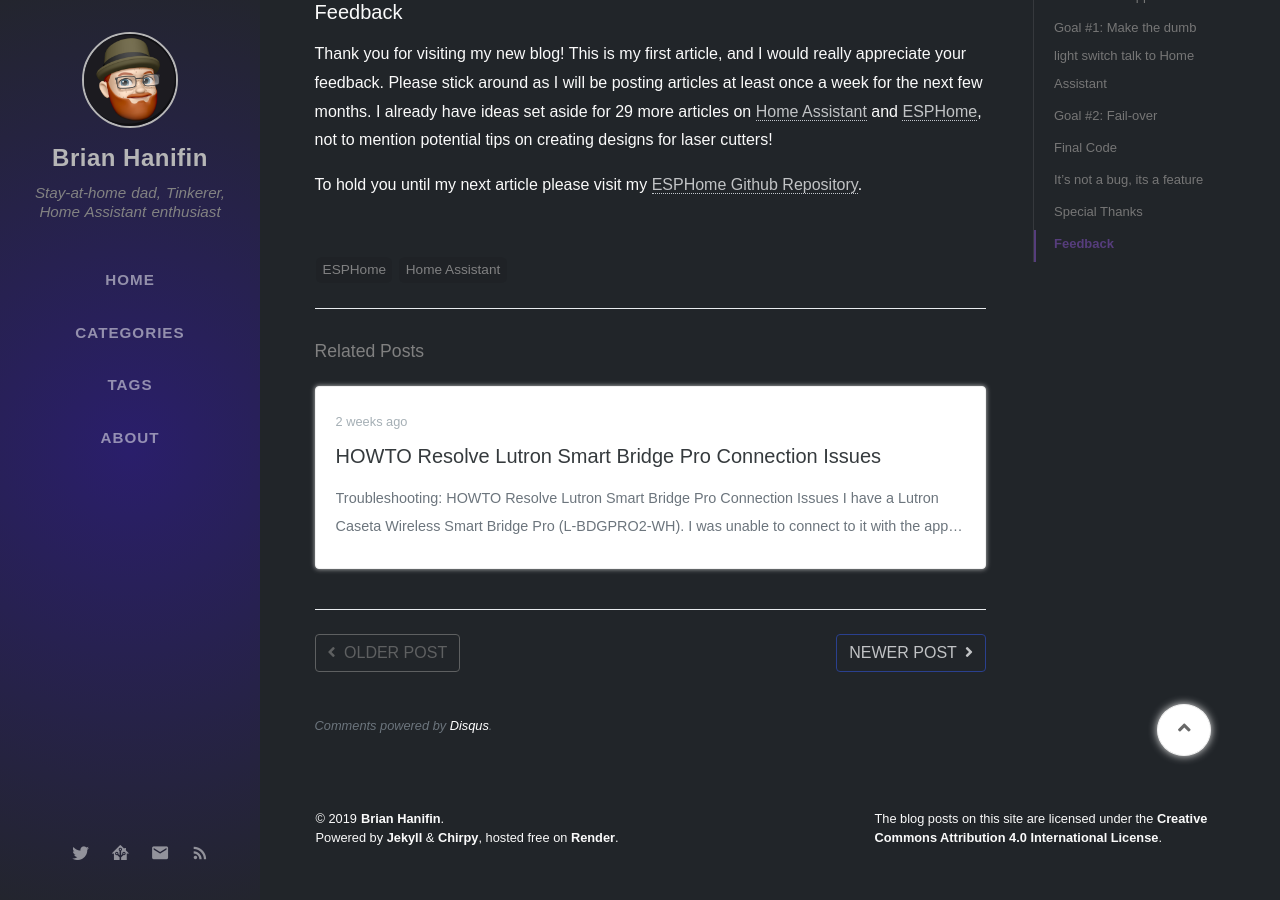
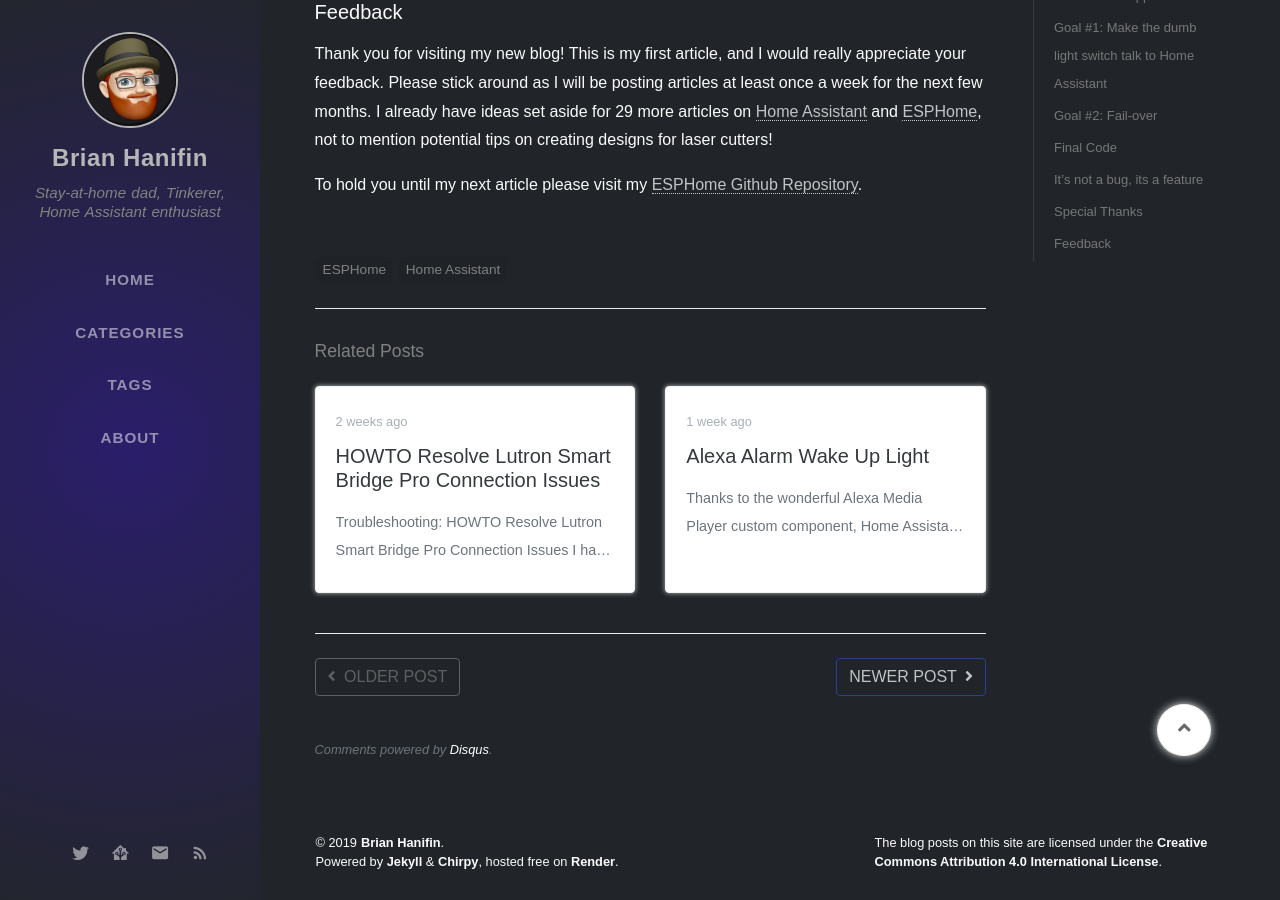
Before and after one commit to brianhanifin/brianhanifin.com, a Jekyll site: the page built from _posts/2019-12-11-esphome-shelly1-dumb-light-switch-smart.md, in a window 1280 px wide and 900 px high, scrolled down 4885 px. Built offline with Jekyll 4.4.1, drawn with Linux system fonts in a browser that asks for light colours; nearby versions of some CDN libraries; some web fonts are replaced; comment, search, counter and statistics services are not loaded; before the commit the page ends 5761 px from its top, so only the background shows below that.

Commit message:
next alexa alarm: article

````diff
--- /dev/null
+++ b/_posts/2019-12-21-next-alexa-alarm-wakeup-light.md
@@ -0,0 +1,129 @@
+---
+title: Alexa Alarm Wake Up Light
+date: 2019-12-21 11:00:00 -0800
+categories: [Project]
+tags: [Home Assistant]
+seo:
+  date_modified: 2019-12-21 11:00:00 -0800
+# sticky: true
+---
+
+Thanks to the wonderful [Alexa Media Player][alexa_media_player] custom component,
+Home Assistant can make announcements and I can perform actions with my voice. I even have setup custom routines that
+are context aware. For example I can say "Alexa, turn on the lights" and depending on the room I am in, those lights
+will turn off! But, that's content for another article.
+
+My 13 year old has been having more and more trouble waking up in the morning. I decided to help him wake up by turning
+a bedside lamp on at the same time as his Echo alarm. Luckily Alexa Media Player generates a `next_alarm` sensor for us.
+
+### Sensor
+
+While we could just have the light turn on when the alarm goes off, I have found it helpful to gradually increase the
+brightness starting 10 minutes before the alarm. So I created a [template sensor][template_sensor] to calculate a wake
+up light start time of 10 minutes before the next alarm.
+
+```yaml{% raw %}
+platform: template
+sensors:
+  wakeup_boys_10min_early:
+    friendly_name: Light Fade-in Start
+    icon_template: mdi:lightbulb-on-outline
+    entity_id: sensor.boys_room_next_alarm
+    value_template: >-
+      {%- set next_alarm = states('sensor.boys_room_next_alarm') -%}
+      {%- if next_alarm != "unknown" -%}
+        {%- set wakeup_time = next_alarm.split("T")[1].split("-")[0] -%}
+      {%- else -%}
+        {%- set wakeup_time = "06:00" -%}
+      {%- endif -%}
+      {%- set wakeup_hour = wakeup_time.split(':')[0] -%}
+      {%- set wakeup_minutes = wakeup_time.split(':')[1] -%}
+      {%- if (wakeup_minutes | int >= 10) -%}
+        {{ "%0.02d:%0.02d"|format(wakeup_hour|int, wakeup_minutes|int -10) }}
+      {%- else -%}
+        {{ "%0.02d:%0.02d"|format(wakeup_hour|int -1, wakeup_minutes|int +50) }}
+      {%- endif -%}
+{% endraw %}```
+
+### Automation
+
+This automation is triggered when the current time matches `sensor.wakeup_boys_10min_early`.
+
+```yaml{% raw %}
+alias: wakeup_boys_10min_early
+trigger:
+  platform: template
+  value_template: >
+    {%- set next_alarm = states("sensor.boys_room_next_alarm") -%}
+    {%- if next_alarm != "unknown" -%}
+      {%- set wakeup_date = next_alarm.split("T")[0] -%}
+    {%- else -%}
+      {%- set wakeup_date = states('sensor.date') -%}
+    {%- endif -%}
+    {%- set start_time = states("sensor.wakeup_boys_10min_early") -%}
+
+    {%- if next_alarm != "unknown" -%}
+      {{ wakeup_date == states('sensor.date') and start_time == states('sensor.time') }}
+    {%- else -%}
+      false
+    {%- endif -%}
+action:
+  - service: script.turn_on
+    data_template:
+      entity_id: script.wakeup_boys_light_start
+{% endraw %}```
+
+### Script
+
+The script is straight forward. It turns on the light and immediately dims the light to 20%. After a minute delay
+the light brightness is increased by 10%. The brightness is increased by 10% for 10 minutes until we are at 100%
+brightness! I know there are fancy python scripts to gradually increase the light. But 10% increments are good
+enough for me.
+
+(I shortened the code below for brevity. You can see the full script on my [Github Repository][wakeup_boys_light_start].)
+
+```yaml
+wakeup_boys_light_start:
+  sequence:
+    # Start lights at ~20% and increment by ~10% every minute for 9 minutes.
+    - service: light.turn_on
+      data:
+        entity_id: light.boys_wakeup
+
+    - service: light.turn_on
+      data:
+        entity_id: light.boys_wakeup
+        brightness: 50
+
+    - delay: 00:01:00
+    - condition: state
+      entity_id: light.boys_wakeup
+      state: 'on'
+    - service: light.turn_on
+      data:
+        entity_id: light.boys_wakeup
+        brightness: 75
+
+    .
+    .
+    .
+
+    - delay: 00:01:00
+    - condition: state
+      entity_id: light.boys_wakeup
+      state: 'on'
+    - service: light.turn_on
+      data:
+        entity_id: light.boys_wakeup
+        brightness: 255
+```
+
+### Lovelace User Interface
+
+This represents the information I need at a glance.
+
+![My Alexa Alarm Lovelace UI](/assets/img/2019-12-20-alexa-alarm.png)
+
+[alexa_media_player]: https://github.com/custom-components/alexa_media_player
+[template_sensor]: https://www.home-assistant.io/integrations/template/
+[wakeup_boys_light_start]: https://github.com/brianhanifin/Home-Assistant-Config/blob/master/scripts/wakeup/wakeup_boys_light_start.yaml
````
Also changed, not shown: _posts/2019-12-11-esphome-shelly1-dumb-light-switch-smart.md (+0 -1 lines), assets/img/2019-12-20-alexa-alarm.png (added).
